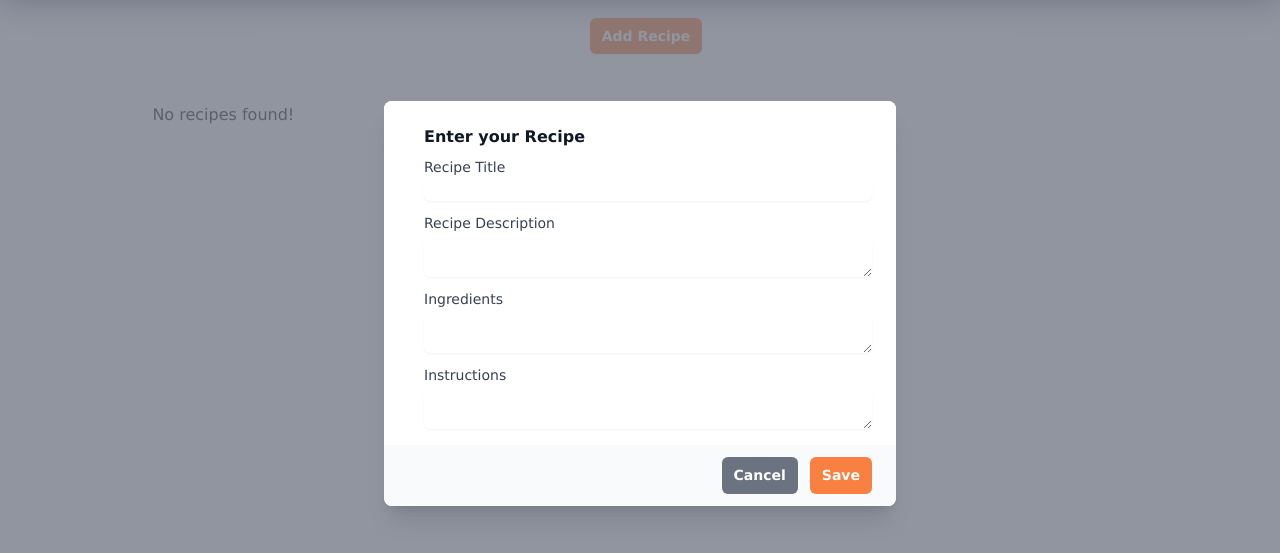
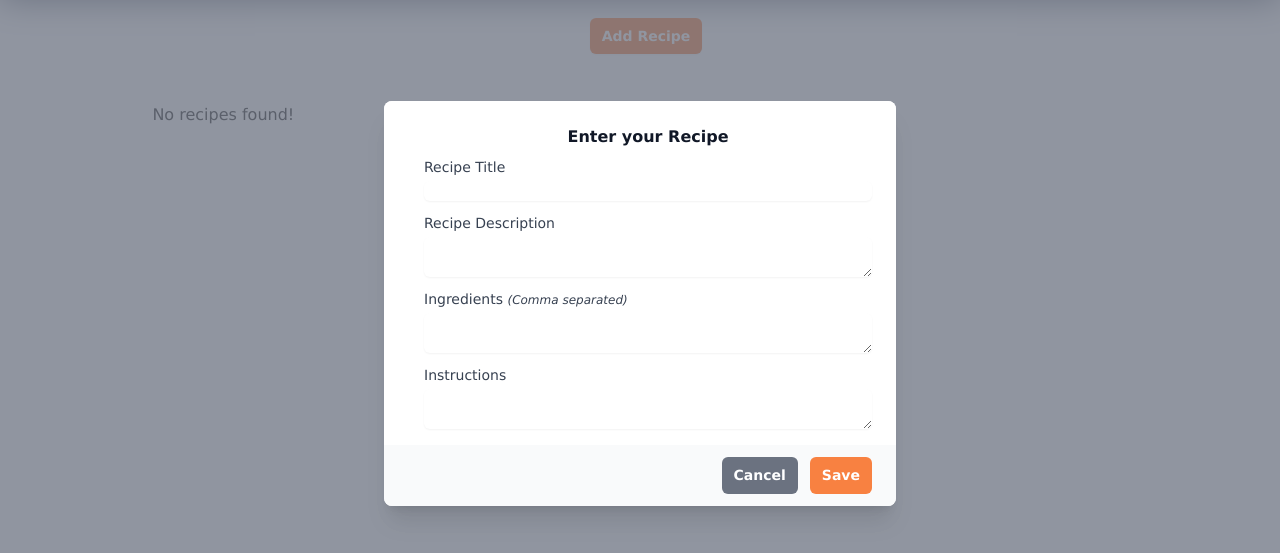
Before and after one commit to RodMP-Creative/Project-1, a plain HTML site: page index.html in a window 1280 px wide. Both pictures are taken after typing "Sample" into the empty fields and a click on the button "Add Recipe". Shown: the part 97-650 px from the top of the page. Drawn offline with nearby package versions, Linux system fonts and the light colour scheme.

Commit message:
add span to ingredients input

```diff
--- a/index.html
+++ b/index.html
@@ -49,7 +49,7 @@
             <div class="bg-white px-4 pb-4 pt-5 sm:p-6 sm:pb-4">
               <div id="modalDiv">
                 <div class="mt-3 text-center sm:ml-4 sm:mt-0 sm:text-left">
-                  <h3 class="text-base font-semibold leading-6 text-gray-900"
+                  <h3 class="text-center text-base font-semibold leading-6 text-gray-900"
                       id="modal-title">
                     Enter your Recipe
                   </h3>
@@ -73,7 +73,7 @@
                       </textarea>
                       <label class="block text-sm font-medium text-gray-700 mt-3"
                              for="ingredients">
-                        Ingredients
+                        Ingredients <span class="italic text-xs"> (Comma separated) </span>
                       </label>
                       <textarea class="mt-1 block w-full rounded-md border-gray-300 shadow-sm focus:border-indigo-500 focus:ring-indigo-500 sm:text-sm"
                                 id="ingredients"
```
